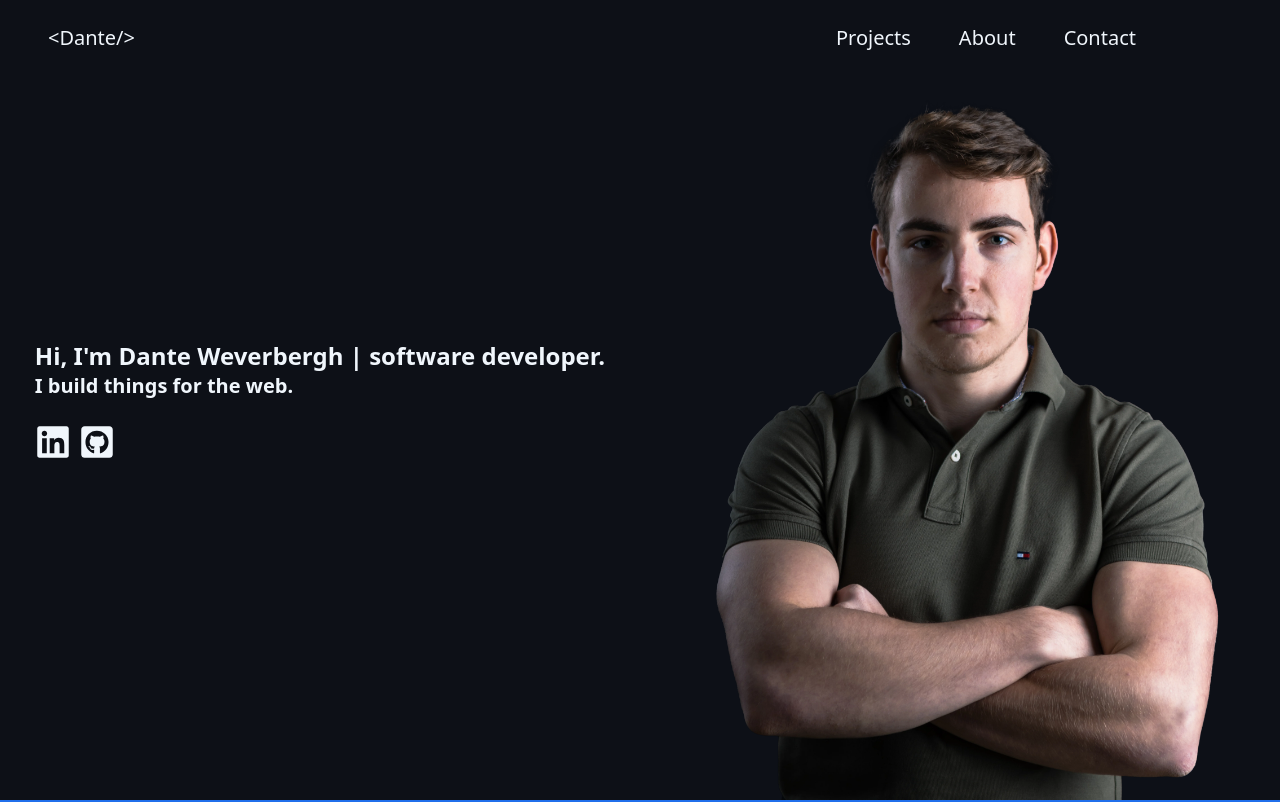
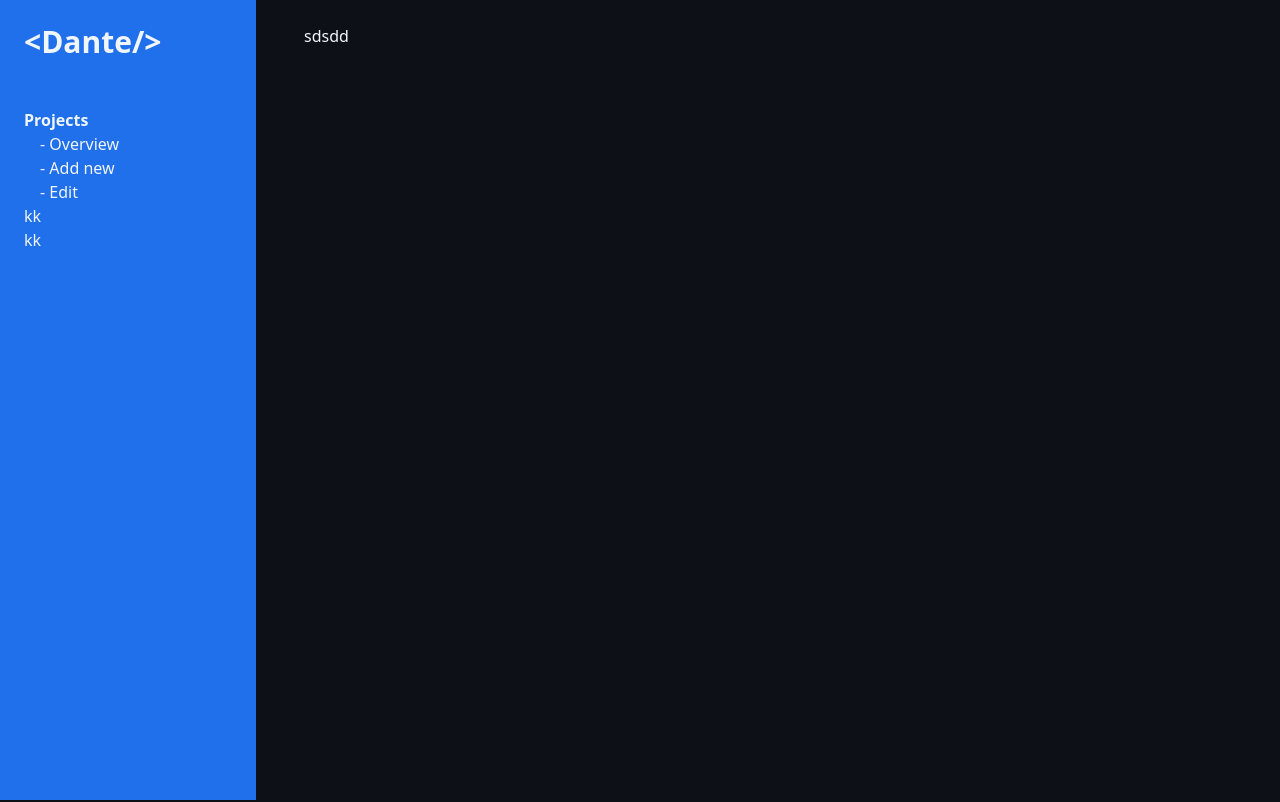
Before and after one commit to DanteWeverbergh/personalwebsite, a React (Create React App) app: page /admin in a window 1280 px wide. Shown: the top 802 px of the page. Built offline with nearby package versions, Linux system fonts and the light colour scheme.

Commit message:
firebase

```diff
--- a/package.json
+++ b/package.json
@@ -6,10 +6,12 @@
     "@testing-library/jest-dom": "^5.16.5",
     "@testing-library/react": "^13.3.0",
     "@testing-library/user-event": "^13.5.0",
+    "firebase": "^9.9.3",
     "react": "^18.2.0",
     "react-dom": "^18.2.0",
     "react-hook-form": "^7.34.2",
     "react-icons": "^4.4.0",
+    "react-pro-sidebar": "^0.7.1",
     "react-router-dom": "^6.3.0",
     "react-scripts": "5.0.1",
     "react-svg-morph": "^0.2.1",
--- /dev/null
+++ b/src/Layouts/Admin/Sidebar.js
@@ -0,0 +1,30 @@
+import React from 'react';
+
+function Sidebar() {
+  return (
+    <>
+      <div className="bg-blue-950 h-screen fixed left-0 w-64">
+        <div className="ml-6 ">
+          <h1 className="pt-6 font-bold text-3xl">{'<Dante/>'}</h1>
+        </div>
+
+        <div className="pl-6 mt-12">
+          <ul>
+            <li>
+              <h1 className="font-bold">Projects</h1>
+              <ul className="ml-4">
+                <li>- Overview</li>
+                <li>- Add new</li>
+                <li>- Edit</li>
+              </ul>
+            </li>
+            <li>kk</li>
+            <li>kk</li>
+          </ul>
+        </div>
+      </div>
+    </>
+  );
+}
+
+export default Sidebar;
--- /dev/null
+++ b/src/Pages/Admin/Dashboard.js
@@ -0,0 +1,16 @@
+import React from 'react';
+import Sidebar from '../../Layouts/Admin/Sidebar';
+
+function Dashboard() {
+  return (
+    <>
+      <Sidebar />
+
+      <div className="ml-64">
+        <div className="mx-12 pt-6">sdsdd</div>
+      </div>
+    </>
+  );
+}
+
+export default Dashboard;
--- a/src/Pages/Home/Components/Banner.js
+++ b/src/Pages/Home/Components/Banner.js
@@ -36,7 +36,7 @@ function Banner() {
             eraseDelay={250}
           /> */}
 
-          <div className="mx-12 mt-36 md:mt-0 md:mx-0">
+          <div className="mx-12 mt-36 md:mt-0 md:mx-0 z-20">
             <h1 className="font-bold text-2xl ">
               Hi, I'm Dante Weverbergh | software developer.
             </h1>
--- a/src/Routes/MainRouting.js
+++ b/src/Routes/MainRouting.js
@@ -1,6 +1,7 @@
 import React from 'react';
 import { Route, Routes } from 'react-router-dom';
 import About from '../Pages/About/About';
+import Dashboard from '../Pages/Admin/Dashboard';
 import Contact from '../Pages/Contact/Contact';
 import Home from '../Pages/Home/Home';
 import Projects from '../Pages/Projects/Projects';
@@ -22,6 +23,9 @@ function MainRouting() {
 
           {/* Projects */}
           <Route path="/projects" element={<Projects />} />
+
+          {/* Admin routes */}
+          <Route path="/admin" element={<Dashboard />} />
         </Routes>
       </div>
     </>
--- /dev/null
+++ b/src/libs/Firebase.js
@@ -0,0 +1,23 @@
+import Firebase from 'firebase/compat/app';
+import 'firebase/compat/firestore';
+import 'firebase/compat/auth';
+import { getStorage } from 'firebase/storage';
+
+const config = {
+  apiKey: process.env.REACT_APP_FIREBASE_API_KEY,
+  authDomain: process.env.REACT_APP_FIREBASE_AUTH_DOMAIN,
+  projectId: process.env.REACT_APP_FIREBASE_PROJECT_ID,
+  storageBucket: process.env.REACT_APP_FIREBASE_STORAGE_BUCKET,
+  messagingSenderId: process.env.REACT_APP_FIREBASE_MESSAGING_SENDER_ID,
+  appId: process.env.REACT_APP_FIREBASE_APP_ID,
+  measurementId: process.env.REACT_APP_MEASUREMENT_ID,
+};
+
+const firebase = Firebase.initializeApp(config);
+const storage = getStorage();
+const { FieldValue } = Firebase.firestore;
+
+const db = firebase.firestore();
+const auth = firebase.auth();
+
+export { firebase, FieldValue, db, auth, storage };
--- /dev/null
+++ b/src/libs/Firestore.js
@@ -0,0 +1,9 @@
+import { db } from './Firebase';
+
+export async function getCol(col) {
+  //get collection from firebase
+
+  db.collection(col).onSnapshot((snapshot) => {
+    //
+  });
+}
```
Also changed, not shown: 2 other files (tests, documents, lock files or other folders).
